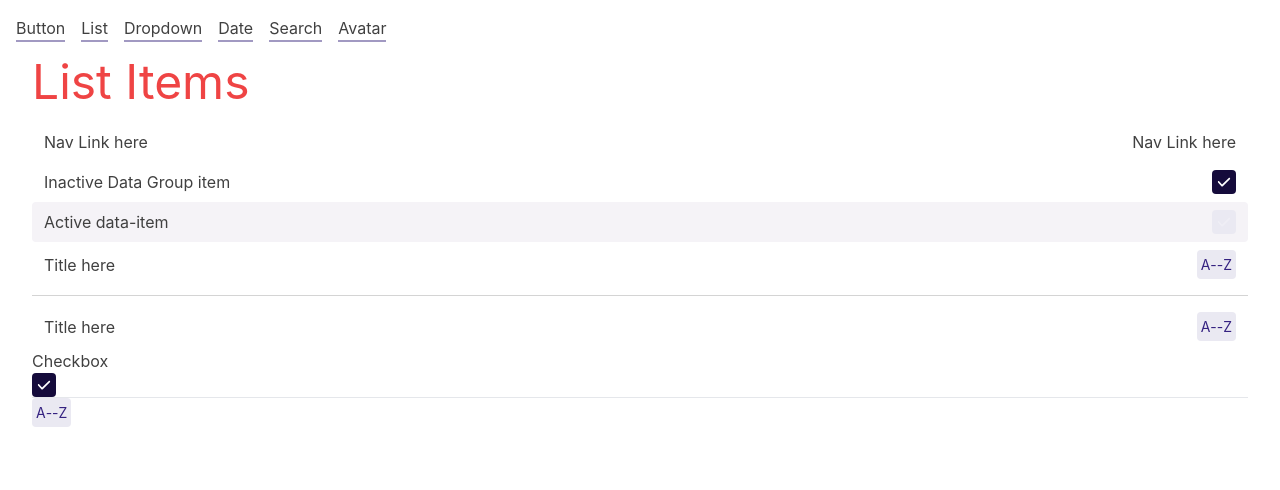
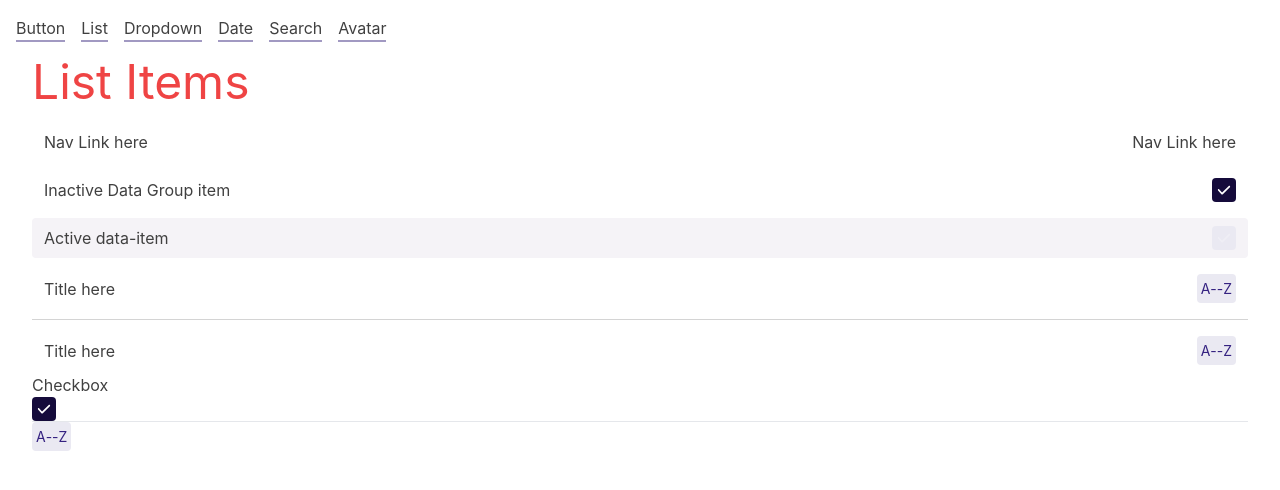
Before and after one commit to raghavd17/tailwindcss-react, a React (Create React App) app: page /list in a window 1280 px wide. Shown: the top 490 px of the page. Built offline with nearby package versions, Linux system fonts and the light colour scheme.

Commit message:
list display made as grid by defult formatting and divider

```diff
--- a/src/Components/List/List.scss
+++ b/src/Components/List/List.scss
@@ -2,10 +2,10 @@
 
 @layer components {
     .list {
-        @apply p-2;
+        @apply p-2 grid gap-2;
 
         &-item {
-            &:is(.group){
+            &:is(.group) {
                 --gap: theme('spacing.2');
                 gap: var(--gap);
                 @apply flex items-center gap-2 justify-between;
@@ -23,12 +23,14 @@
                     --color: var(--color-white);
                 }
             }
+
         }
+
 
         // list-item
         &-divider {
-            @apply border-b my-[.5em];
-            border-color:var(--color-border, initial);
+            @apply border-b;
+            border-color: var(--color-border, initial);
         }
 
         &-title {
@@ -50,13 +52,15 @@
         &-link {
             @apply block hover:text-primary-500;
         }
+
         // item-link end
 
         &-checkbox {
             --bg: var(--color-primary-200);
             --color: var(--color-primary-600);
-            background:var(--bg);
+            background: var(--bg);
             color: var(--color);
+
             &:has(svg) {
                 @apply aspect-square;
 
@@ -74,8 +78,9 @@
             }
 
             &[data-state='active'] {
-                --bg:  var(--color-primary-900);
+                --bg: var(--color-primary-900);
                 --color: var(--color-white);
+
                 & svg {
                     @apply text-inherit;
                 }
```
